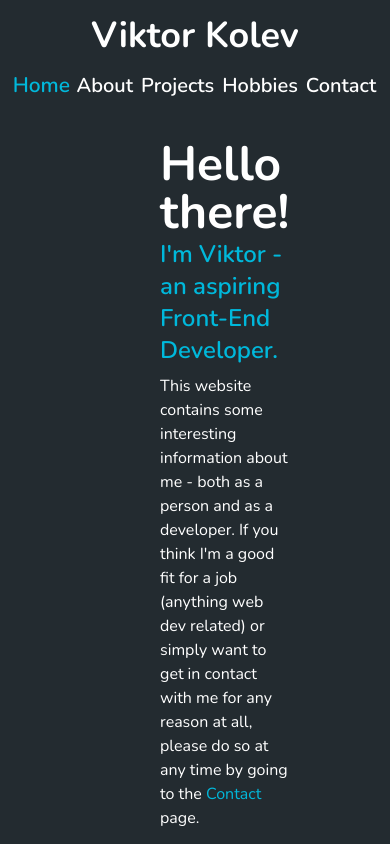
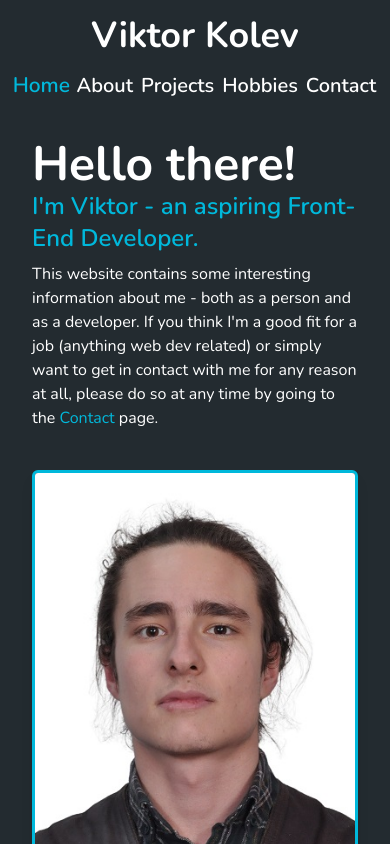
Before and after one commit to smithy773/portfolio-XP, a React (Vite) app: page / in a window 390 px wide. Shown: the top 844 px of the page. Built offline with nearby package versions, Linux system fonts and the light colour scheme.

Commit message:
Fix styles for mobile

```diff
--- a/src/components/Pages/About/About.tsx
+++ b/src/components/Pages/About/About.tsx
@@ -12,7 +12,7 @@ export default function About({
   return (
     <div className='page-cont items-center lg:mx-32 md:mx-20 mx-10 lg:my-6 md:my-5 my-4'>
       <section className='lg:flex xl:gap-x-40 lg:gap-x-10'>
-        <div className='mb-6'>
+        <div className='mb-6 max-w-xl'>
           <h1 className='xl:text-5xl text-4xl font-bold text-cyan-500 mb-2'>
             Hey, nice to meet you!
           </h1>
@@ -23,7 +23,7 @@ export default function About({
             landscapes, listen to good music, eat tasty food, love and be loved.
           </p>
         </div>
-        <div>
+        <div className='mb-6 max-w-xl'>
           <h1 className='xl:text-5xl text-4xl font-bold text-cyan-500 mb-2'>
             Is that all?
           </h1>
--- a/src/components/Pages/Home/Home.tsx
+++ b/src/components/Pages/Home/Home.tsx
@@ -10,8 +10,8 @@ export default function Home({
 
   return (
     <div className='page-cont lg:mx-32 md:mx-20 sm:mx-10 lg:my-16 md:my-12 my-10'>
-      <main className='flex items-center gap-60 mx-40 mr-60 mb-15'>
-        <div>
+      <main className='flex lg:flex-row flex-col justify-center items-center gap-10 sm:mx-20 mx-8 mb-15'>
+        <div className='max-w-xl'>
           <h1 className='lg:text-6xl text-5xl font-bold mb-0.5'>
             Hello there!
           </h1>
```
